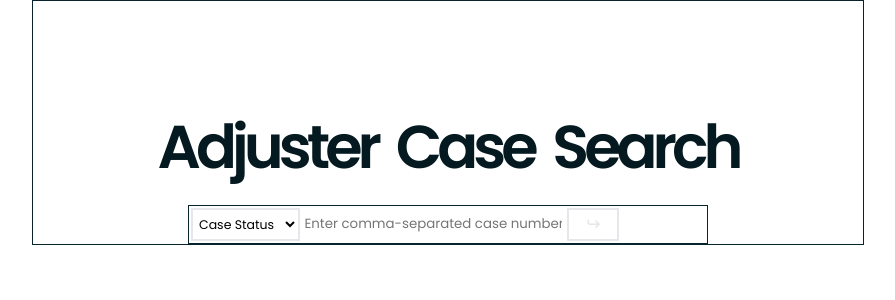
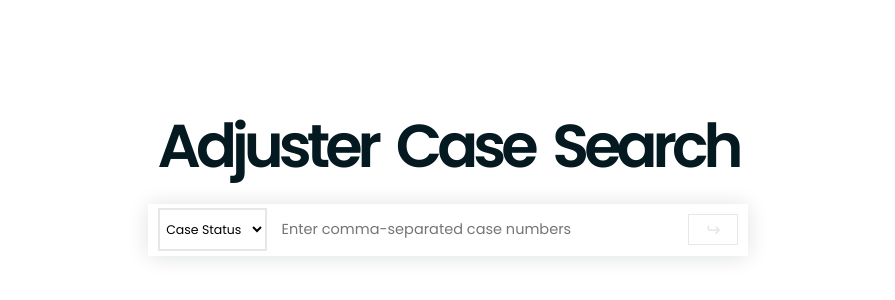
Before and after one commit to 2h311/search-ojcc, a FastAPI app: page / in a window 1280 px wide. Shown: the top 300 px of the page, without its empty margins (192-1087 px from the left). Run offline with FastAPI, Linux system fonts and the light colour scheme; some libraries are stand-ins or nearby versions.

Commit message:
made more progress on the styling already

```diff
--- a/webapp/static/css/styles.css
+++ b/webapp/static/css/styles.css
@@ -36,7 +36,6 @@ body {
   flex-direction: column;
   justify-content: center;
   align-items: center;
-  border: 1px solid #07232c;
 }
 
 .header {
@@ -54,29 +53,55 @@ body {
 
 .form {
   display: inherit;
-  padding: 0.2rem;
-  border: 1px solid #07232c;
-  width: 52rem;
-  grid-gap: 5px;
+  justify-content: space-around;
+  align-items: center;
+  padding: 0.45rem;
+  width: 60rem;
+  box-shadow: 0px 1px 21px -1px rgba(4, 25, 32, 0.15);
 }
 .form__select {
   font-size: 1.25rem;
   padding: 0.45rem 0.65rem 0.45rem 0.2rem;
   background-color: var(--white);
   border: 2px solid var(--light-grey);
+  align-self: normal;
+}
+.form__select:focus-visible {
+  outline: none;
 }
 .form__case-input {
-  max-width: fit-content;
+  max-width: 80%;
+  width: 78%;
+  outline: none;
+  font-size: 1.45rem;
+  border: 1.85px solid transparent;
+  margin-left: -2.5px;
+  padding-left: 5px;
+  padding-top: 1rem;
+  padding-bottom: 1rem;
+  z-index: 1;
+}
+.form__case-input:focus {
+  border: 1.85px solid var(--dark-blue);
+}
+.form__case-input:focus + .btn--search {
+  color: var(--dark-blue);
+  border-color: var(--dark-blue);
+}
+.form__case-input:focus + .btn--search > i {
+  color: var(--dark-blue);
 }
 
 .btn {
   background-color: var(--white);
-  width: 5.2rem;
+  width: 5rem;
+  height: 3.15rem;
 }
 .btn--search {
-  border: 2px solid var(--light-grey);
-  padding: 0.45rem;
+  border: 1.85px solid var(--light-grey);
   text-align: center;
+  z-index: 2;
+  margin-left: -6rem;
 }
 .btn--search > i {
   vertical-align: middle;
--- a/webapp/templates/index.html
+++ b/webapp/templates/index.html
@@ -26,6 +26,7 @@
             <option class="form__select-option" value="active">Active</option>
             <option class="form__select-option" value="inactive">Inactive</option>
           </select>
+
           <input type="text" class="js-case-no-1 form__case-input" placeholder="Enter comma-separated case numbers"
             value="">
           <button class="btn btn--search js-search-button">
```
Also changed, not shown: other parts of webapp/static/css/styles.css (+1 -1 lines), webapp/static/scss/main.scss (+41 -10 lines).
